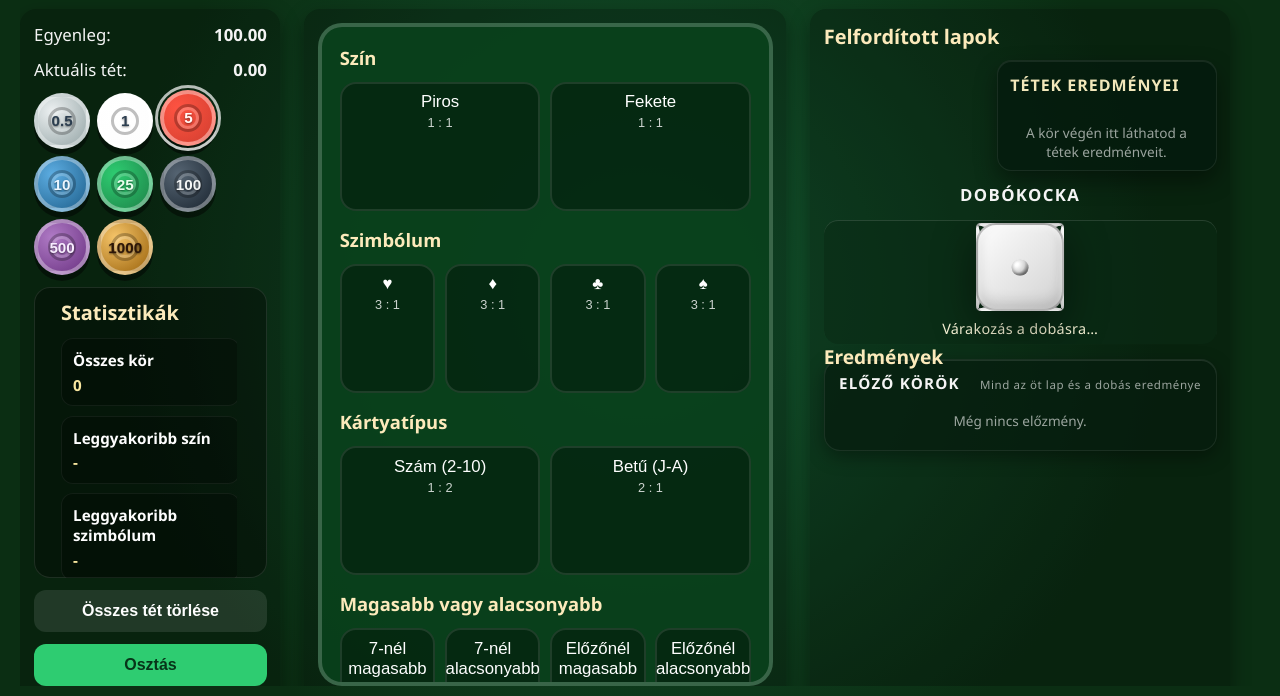
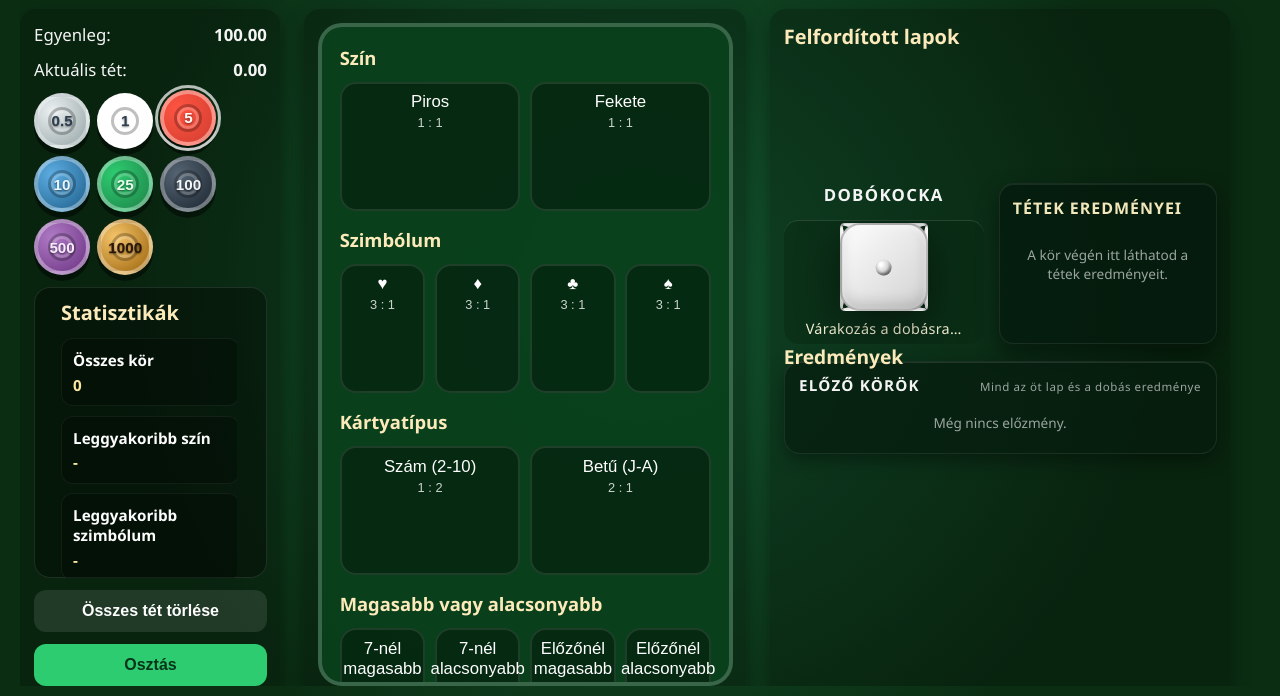
Before and after one commit to D4rkylle/test, a PHP site: page /card_betting_game.html in a window 1280 px wide. Shown: the part 104-800 px from the top of the page. Run offline with PHP 8.4, Linux system fonts and the light colour scheme.

Commit message:
Reflow results column layout for clarity

```diff
--- a/card_betting_game.html
+++ b/card_betting_game.html
@@ -222,18 +222,11 @@
             </div>
             <div class="results-section__body results-section__body--cards">
               <div id="cards-container" class="cards-container"></div>
-              <div class="bet-breakdown">
-                <h3>Tétek eredményei</h3>
-                <ul id="bet-breakdown-list" class="bet-breakdown__list">
-                  <li id="bet-breakdown-empty" class="bet-breakdown__empty">
-                    A kör végén itt láthatod a tétek eredményeit.
-                  </li>
-                </ul>
-              </div>
             </div>
           </section>
           <section class="results-section results-section--dice">
             <div class="results-section__body results-section__body--dice">
+              <div class="dice-bet-wrapper">
                 <div class="dice-display">
                   <h3>Dobókocka</h3>
                   <div class="dice-display__current" tabindex="0">
@@ -279,6 +272,15 @@
                     </div>
                   </div>
                 </div>
+                <div class="bet-breakdown">
+                  <h3>Tétek eredményei</h3>
+                  <ul id="bet-breakdown-list" class="bet-breakdown__list">
+                    <li id="bet-breakdown-empty" class="bet-breakdown__empty">
+                      A kör végén itt láthatod a tétek eredményeit.
+                    </li>
+                  </ul>
+                </div>
+              </div>
               <div class="dice-history">
                 <div class="dice-history__title">
                   <h4>Előző körök</h4>
--- a/css/card_betting_game.css
+++ b/css/card_betting_game.css
@@ -37,7 +37,7 @@ body {
   margin: 0;
   display: grid;
   grid-template-columns: clamp(260px, 18vw, 320px) minmax(0, 1fr)
-    clamp(420px, 30vw, 620px);
+    clamp(460px, 33vw, 660px);
   gap: clamp(1rem, 2.1vw, 1.5rem);
   padding: clamp(0.6rem, 1.2vh, 0.9rem)
     clamp(0.75rem, 1.8vw, 1.6rem)
@@ -489,19 +489,25 @@ body {
 }
 
 .results-section__body--cards {
-  display: grid;
-  grid-template-columns: minmax(0, 1fr) clamp(220px, 36%, 300px);
-  gap: clamp(0.75rem, 1.3vw, 1.05rem);
-  align-items: stretch;
+  display: flex;
+  flex-direction: column;
+  justify-content: center;
   min-height: 0;
 }
 
 .results-section__body--dice {
   display: flex;
   flex-direction: column;
-  gap: clamp(0.75rem, 1.2vw, 1rem);
+  gap: clamp(0.85rem, 1.4vw, 1.1rem);
   align-items: stretch;
   min-height: 0;
+}
+
+.dice-bet-wrapper {
+  display: grid;
+  grid-template-columns: clamp(200px, 38%, 240px) minmax(0, 1fr);
+  gap: clamp(0.8rem, 1.2vw, 1rem);
+  align-items: stretch;
 }
 
 .log-panel {
@@ -520,17 +526,17 @@ body {
 .cards-container {
   display: flex;
   justify-content: flex-start;
-  gap: clamp(0.4rem, 0.9vw, 0.65rem);
+  gap: clamp(0.35rem, 0.7vw, 0.6rem);
   align-items: stretch;
   flex-wrap: nowrap;
-  overflow: hidden;
-  padding: 0.1rem 0.3rem 0.3rem;
+  overflow: visible;
+  padding: 0.1rem 0.2rem 0.3rem;
   min-height: 0;
-  flex: 1 1 auto;
+  width: 100%;
 }
 
 .cards-container .card {
-  flex: 0 0 clamp(52px, 5.6vw, 88px);
+  flex: 0 0 clamp(48px, 4.9vw, 78px);
 }
 
 .bet-breakdown {
@@ -543,6 +549,7 @@ body {
   flex-direction: column;
   gap: 0.5rem;
   min-height: 0;
+  flex: 1 1 auto;
 }
 
 .bet-breakdown h3 {
@@ -562,7 +569,6 @@ body {
   gap: 0.45rem;
   flex: 1 1 auto;
   min-height: 0;
-  overflow: hidden;
 }
 
 .bet-breakdown__item {
@@ -1310,12 +1316,15 @@ body {
   }
 
   .results-section__body--cards {
-    grid-template-columns: 1fr;
+    align-items: center;
   }
 
   .results-section__body--dice {
-    display: flex;
-    flex-direction: column;
+    gap: 1rem;
+  }
+
+  .dice-bet-wrapper {
+    grid-template-columns: 1fr;
   }
 
   .cards-container {
@@ -1388,8 +1397,9 @@ body {
   }
 
   .cards-container {
-    gap: 0.6rem;
-    grid-template-columns: repeat(auto-fit, minmax(95px, 1fr));
+    gap: 0.45rem;
+    justify-content: center;
+    flex-wrap: wrap;
   }
 
   .card__face {
```
Lines whose indentation alone changed are shown as unchanged.
